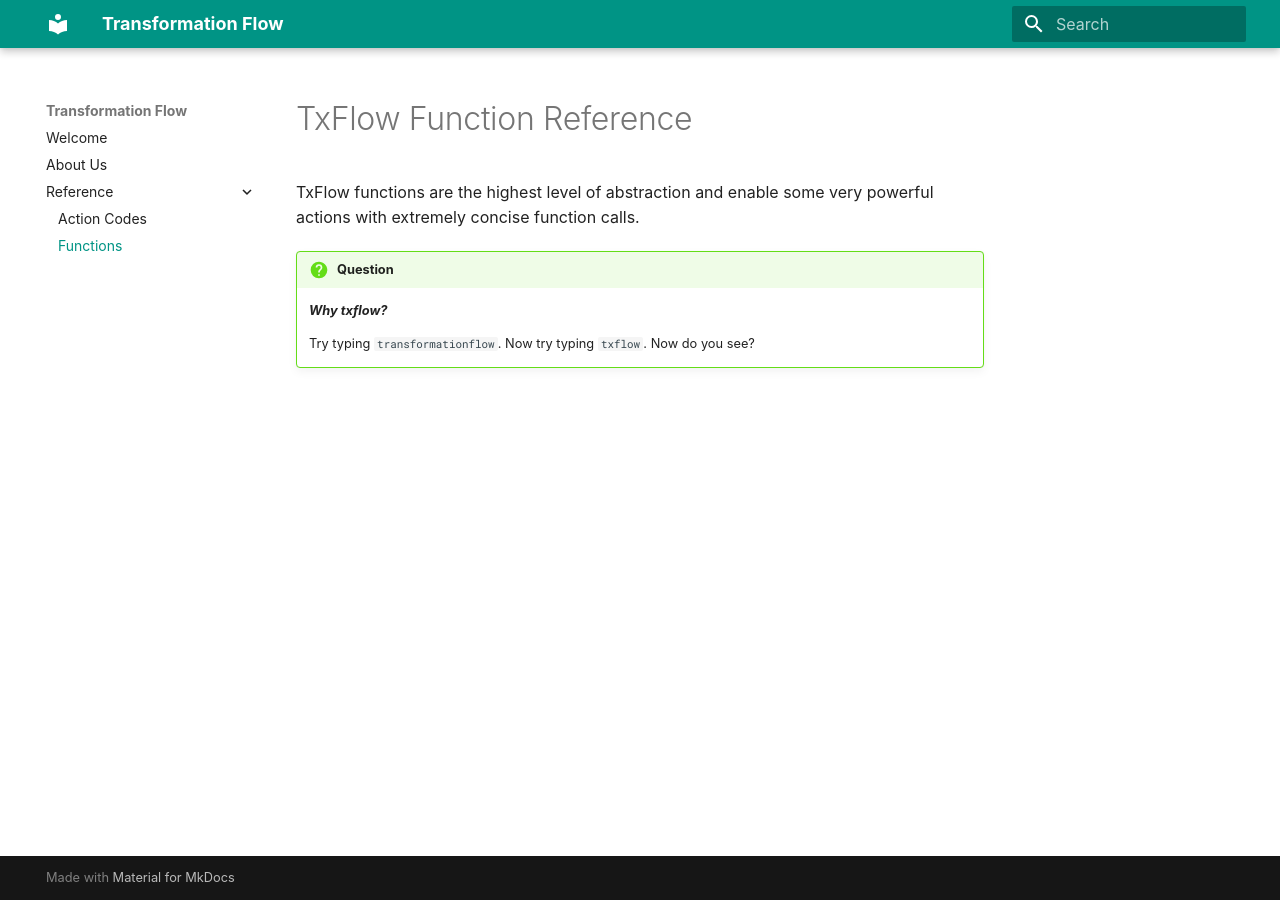
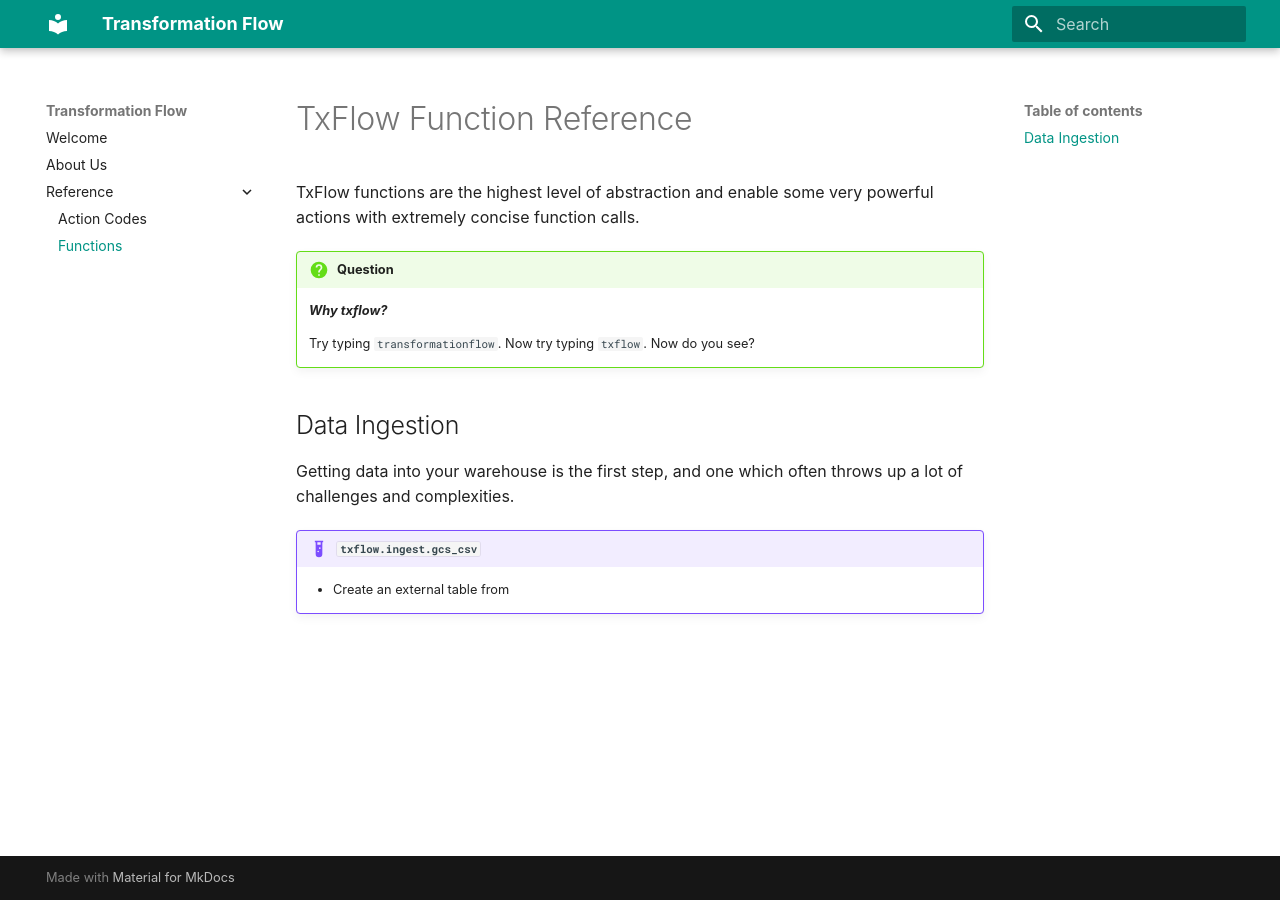
Before and after one commit to transformationflow/transformationflow.github.io, an MkDocs documentation site: the page built from docs/reference_functions.md, in a window 1280 px wide. Built offline with MkDocs 1.6.1 and Material for MkDocs 9.7.7, drawn with Linux system fonts in a browser that asks for light colours; some web fonts are replaced; comment, search, counter and statistics services are not loaded.

```diff
--- a/docs/reference_functions.md
+++ b/docs/reference_functions.md
@@ -6,3 +6,10 @@
     ***Why txflow?***
 
     Try typing `transformationflow`. Now try typing `txflow`.  Now do you see?
+
+
+## Data Ingestion
+Getting data into your warehouse is the first step, and one which often throws up a lot of challenges and complexities.
+
+!!! example "`txflow.ingest.gcs_csv`"
+    * Create an external table from
```
